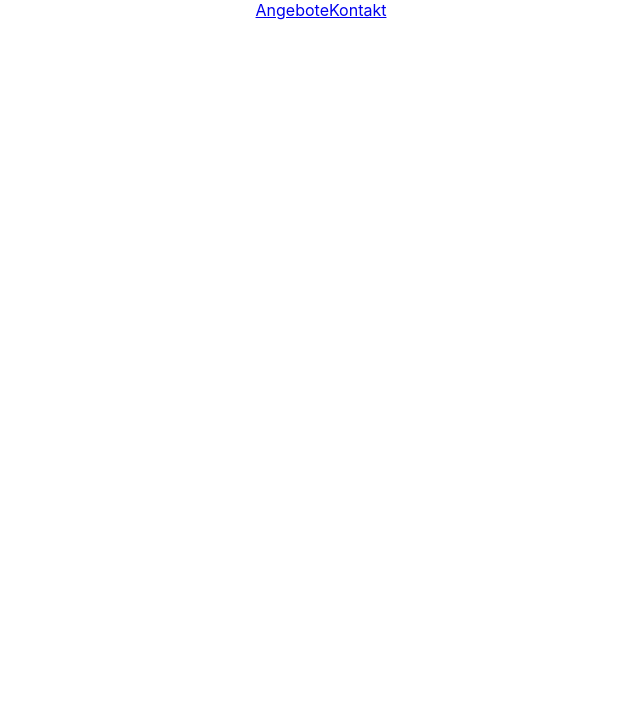
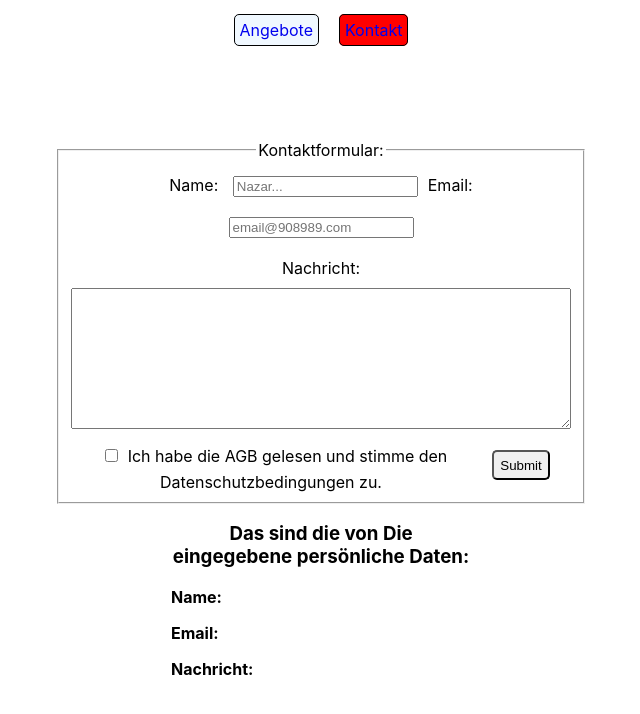
Before and after one commit to nazardiachok/meine-Aufgabe-, a React (Create React App) app: page /kontakte in a window 1280 px wide. Shown: the top 714 px of the page, without its empty margins (319-959 px from the left). Built offline with nearby package versions, Linux system fonts and the light colour scheme.

Commit message:
-navigation styled -created Input forms in Kontakte.js -styled Page- -rendered  the input Data

```diff
--- a/src/App.js
+++ b/src/App.js
@@ -3,6 +3,7 @@ import './App.css';
 import Navigation from "./Navigation/Navigation";
 import { Routes, Route } from "react-router-dom";
 import Angebote from "./pages/Angebote";
+import Kontakte from "./pages/Kontakte";
 import { useState } from "react";
 
 function App() {
@@ -19,9 +20,10 @@ function App() {
         ></Angebote>} >
 
         </Route>
-        <Route path="/kontakte" >
-
-        </Route>
+        <Route path="/kontakte"
+        element={<Kontakte
+        ></Kontakte>} >
+          </Route>
       </Routes>
     </div>
   );
--- a/src/Navigation/Navigation.js
+++ b/src/Navigation/Navigation.js
@@ -1,14 +1,30 @@
+import styled from "styled-components";
 import {NavLink} from "react-router-dom";
 
 export default function Navigation() {
     return (
-        <div>
-            <NavLink to="/angebote" end>
+        <StyledBox>
+            <StyledNav to="/angebote" end>
                 Angebote
-            </NavLink>
-            <NavLink to="/kontakte" >
+            </StyledNav>
+            <StyledNav to="/kontakte" >
                 Kontakt
-            </NavLink>
-        </div>
+            </StyledNav>
+        </StyledBox>
      );
 }
+const StyledBox= styled.div`
+margin: 20px;
+
+`
+
+const StyledNav= styled(NavLink)`
+border: 1px solid black;
+margin:10px;
+padding:5px;
+border-radius: 5px;
+background-color: aliceblue;
+text-decoration:none;
+&.active{background-color:red;
+}
+`
--- a/src/pages/Angebote.js
+++ b/src/pages/Angebote.js
@@ -9,7 +9,7 @@ function Angebote({objects}) {
                 {objects.map(item=>
                 <BoxItem>
                     <Item>Produktname: <span>{item.prod}</span></Item>
-                    <Item>Preis: <span>{item.promotionPrice === 0 ? item.price : item.promotionPrice}, {item.promotionPrice ? "(das ist promotion Preis)" : ""}</span></Item>
+                    <Item>Preis: <span>{item.promotionPrice === 0 ? item.price : item.promotionPrice} $, {item.promotionPrice ? "(das ist promotion Preis)" : ""}</span></Item>
                     <Item>Speichergrösse: <span>{item.ram}</span></Item>
                     <Item>Handy-Type: <span>{item.type}</span></Item>
                     <Item>Farbe: <span>{item.color}</span></Item>
--- a/src/pages/Kontakte.js
+++ b/src/pages/Kontakte.js
@@ -0,0 +1,123 @@
+import styled from "styled-components";
+import { useState } from "react";
+
+export default function Kontakte() {
+    const [checkboxChecked, setCheckboxChecked] = useState(false);
+    const [savedData, setSavedData] = useState({});
+
+    function handleChange(event){
+        setCheckboxChecked(event.target.checked)
+        console.log(event.target.checked)
+    }
+
+    function savedInput(event) {
+    event.preventDefault();
+    const form = event.target;
+    const { name, email, nachricht  } = form.elements;
+    if(checkboxChecked){
+        setSavedData({name: name.value, email: email.value, nachricht: nachricht.value});
+        window.confirm("Wir haben Deine Daten erfolgreich übernommen. Danke!")
+    } else{
+        window.confirm("Bitte bestätige dass Du die Datenschutzbedingungen gelesen hat und akzeptierst diese!")
+    }
+
+
+  }
+  console.log(savedData);
+  return (
+    <Section>
+      <form onSubmit={savedInput}>
+        <fieldset>
+          <legend>Kontaktformular: </legend>
+          <div><label htmlFor="name">Name: </label>
+          <input
+
+            type="text"
+            name="name"
+            id="name"
+            pattern=".*[^\s]{1,}.*"
+            placeholder="Nazar..."
+            required
+          ></input>
+          <label htmlFor="email">Email: </label>
+          <input
+            type="email"
+            name="email"
+            id="email"
+            pattern=".*[^\s]{1,}.*"
+            placeholder="email@908989.com"
+            required
+          ></input></div>
+
+          <label htmlFor="nachricht">Nachricht: </label>
+          <textarea
+            name="nachricht"
+            id="nachricht"
+            rows="9"
+            maxLength="250"
+            pattern=".*[^\s]{1,}.*"
+            required
+          ></textarea>
+
+        <CheckboxAndButton>
+            <form>
+                <input type="checkbox" onChange={handleChange}></input>
+                <label htmlFor="check">Ich habe die AGB gelesen und stimme den Datenschutzbedingungen zu.</label>
+            </form>
+            <button type="submit">Submit</button>
+        </CheckboxAndButton>
+
+        </fieldset>
+      </form>
+
+      <Output>
+        <h3>Das sind die von Die eingegebene persönliche Daten:</h3>
+        <p><b>Name: </b> {savedData.name}</p>
+        <p><b>Email: </b> {savedData.email}</p>
+        <p><b>Nachricht: </b>{savedData.nachricht}</p>
+      </Output>
+    </Section>
+
+  );
+}
+
+const Section = styled.section`
+  display: flex;
+  justify-content: center;
+  margin: 100px auto;
+  flex-direction: column;
+  fieldset {
+    display: flex;
+    margin:auto;
+    justify-content: center;
+    flex-direction: column;
+    min-height: 300px;
+    gap: 10px;
+    min-width: 300px;
+    max-width: 500px;
+    input{
+        margin:10px}
+  }
+`;
+
+const CheckboxAndButton =styled.div`
+display:flex;
+flex-direction: row;
+form{
+    max-width: 400px;
+    text-align: center;
+};
+button{
+    height: 30px;
+    margin:auto;
+    border-radius: 5px;
+    cursor: pointer;
+}
+`
+const Output =styled.div`
+width:300px;
+margin:auto;
+p{
+    text-align: left;
+    min-width:100px}
+`
```
